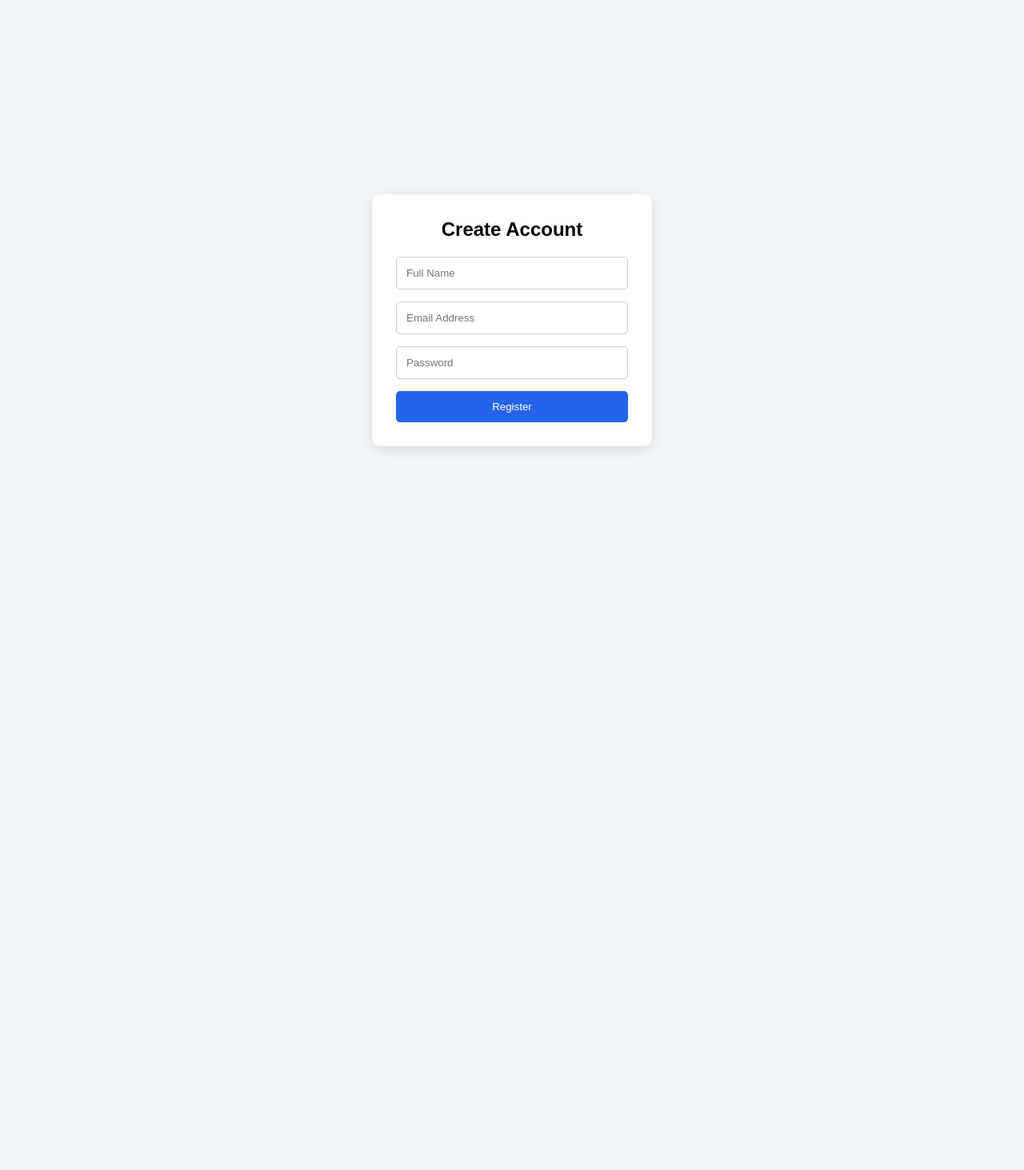
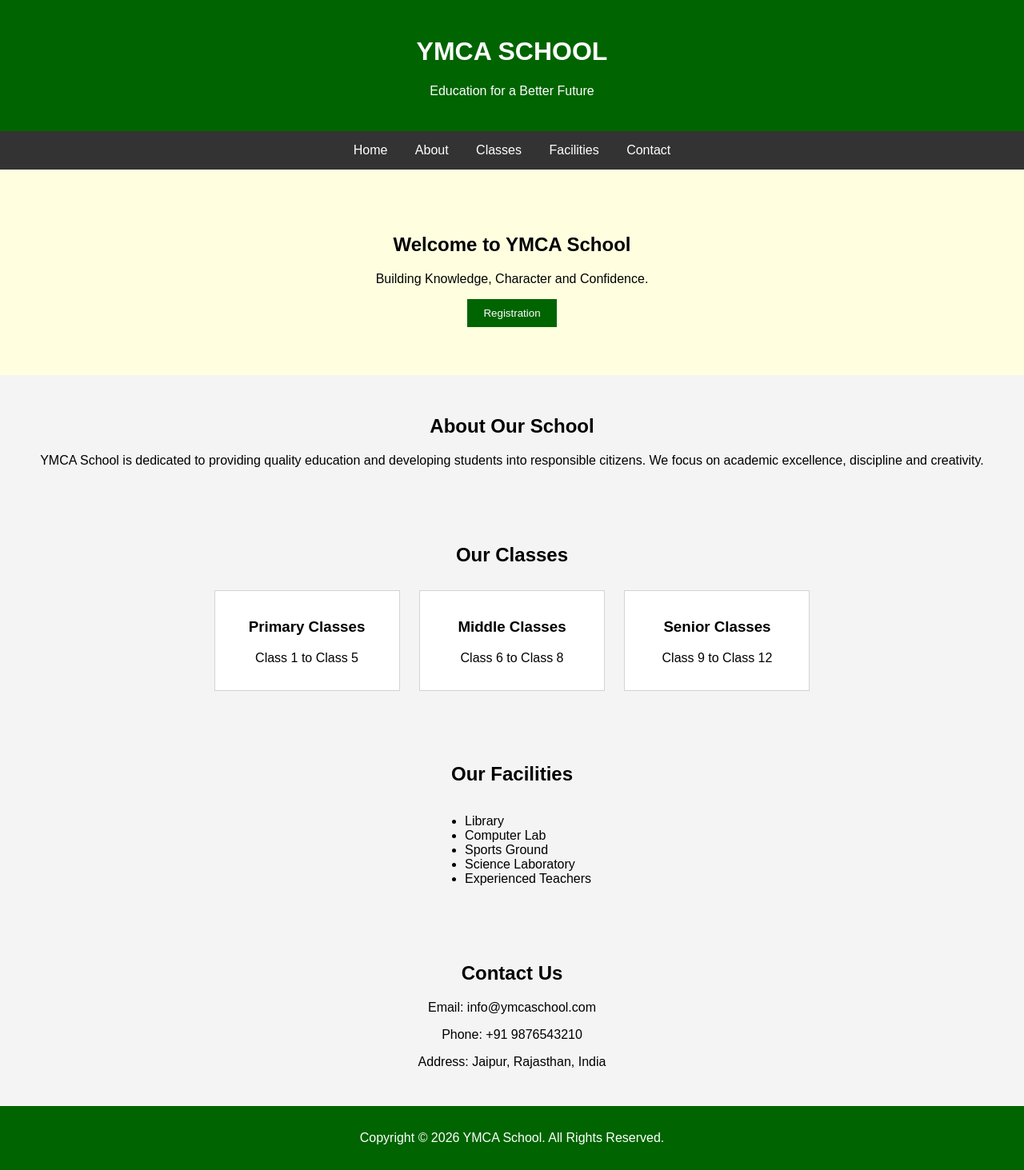
Before and after one commit to ayuzzhh/school, a PHP site: page / in a window 1280 px wide. Shown: the whole page at 80% size. Before the commit the page ends 562 px from the top, so only its background shows below. Run offline with PHP 8.4, Linux system fonts and the light colour scheme.

Commit message:
FINAl CHANGES

```diff
--- /dev/null
+++ b/index.html
@@ -0,0 +1,81 @@
+
+<!DOCTYPE html>
+<html>
+<head>
+    <title>YMCA School</title>
+    <link rel="stylesheet" href="style2.css">
+</head>
+
+<body>
+
+    <header>
+        <h1>YMCA SCHOOL</h1>
+        <p>Education for a Better Future</p>
+    </header>
+
+    <nav>
+        <a href="#home">Home</a>
+        <a href="#about">About</a>
+        <a href="#courses">Classes</a>
+        <a href="#facilities">Facilities</a>
+        <a href="#contact">Contact</a>
+    </nav>
+
+    <section id="home">
+        <h2>Welcome to YMCA School</h2>
+        <p>Building Knowledge, Character and Confidence.</p>
+        <a href="register.php"><button>Registration</button></a>
+    </section>
+
+    <section id="about">
+        <h2>About Our School</h2>
+        <p>
+            YMCA School is dedicated to providing quality education
+            and developing students into responsible citizens.
+            We focus on academic excellence, discipline and creativity.
+        </p>
+    </section>
+
+    <section id="courses">
+        <h2>Our Classes</h2>
+
+        <div class="card">
+            <h3>Primary Classes</h3>
+            <p>Class 1 to Class 5</p>
+        </div>
+
+        <div class="card">
+            <h3>Middle Classes</h3>
+            <p>Class 6 to Class 8</p>
+        </div>
+
+        <div class="card">
+            <h3>Senior Classes</h3>
+            <p>Class 9 to Class 12</p>
+        </div>
+    </section>
+
+    <section id="facilities">
+        <h2>Our Facilities</h2>
+        <ul>
+            <li>Library</li>
+            <li>Computer Lab</li>
+            <li>Sports Ground</li>
+            <li>Science Laboratory</li>
+            <li>Experienced Teachers</li>
+        </ul>
+    </section>
+
+    <section id="contact">
+        <h2>Contact Us</h2>
+        <p>Email: info@ymcaschool.com</p>
+        <p>Phone: +91 9876543210</p>
+        <p>Address: Jaipur, Rajasthan, India</p>
+    </section>
+
+    <footer>
+        <p>Copyright &copy; 2026 YMCA School. All Rights Reserved.</p>
+    </footer>
+
+</body>
+</html>
--- a/index.php
+++ /dev/null
@@ -1,44 +0,0 @@
-<!DOCTYPE html>
-<html lang="en">
-<head>
-    <meta charset="UTF-8">
-    <title>Registration Form</title>
-    <link rel="stylesheet" href="style.css">
-</head>
-<body>
-
-    <div class="container">
-
-        <h2>Create Account</h2>
-
-        <form action="submit.php" method="POST">
-
-            <input
-                type="text"
-                name="name"
-                placeholder="Full Name"
-                required
-            >
-
-            <input
-                type="email"
-                name="email"
-                placeholder="Email Address"
-                required
-            >
-
-            <input
-                type="password"
-                name="password"
-                placeholder="Password"
-                required
-            >
-
-            <button type="submit">Register</button>
-
-        </form>
-
-    </div>
-
-</body>
-</html>
--- a/style.css
+++ b/style.css
@@ -44,3 +44,6 @@ button {
     border-radius: 5px;
     cursor: pointer;
 }
+header{
+    margin-bottom:20px;
+}
--- /dev/null
+++ b/style2.css
@@ -0,0 +1,70 @@
+
+body {
+    margin: 0;
+    font-family: Arial, sans-serif;
+    background-color: #f4f4f4;
+}
+
+/* Header */
+header {
+    background-color: darkgreen;
+    color: white;
+    text-align: center;
+    padding: 25px;
+}
+
+/* Navigation */
+nav {
+    background-color: #333;
+    text-align: center;
+    padding: 15px;
+}
+
+nav a {
+    color: white;
+    text-decoration: none;
+    margin: 15px;
+}
+
+/* Sections */
+section {
+    padding: 30px;
+    text-align: center;
+}
+
+/* Home section */
+#home {
+    background-color: lightyellow;
+    padding: 60px;
+}
+
+button {
+    background-color: darkgreen;
+    color: white;
+    padding: 10px 20px;
+    border: none;
+}
+
+/* Classes */
+.card {
+    background-color: white;
+    display: inline-block;
+    width: 200px;
+    padding: 15px;
+    margin: 10px;
+    border: 1px solid lightgray;
+}
+
+/* Facilities */
+ul {
+    display: inline-block;
+    text-align: left;
+}
+
+/* Footer */
+footer {
+    background-color: darkgreen;
+    color: white;
+    text-align: center;
+    padding: 15px;
+}
```
Also changed, not shown: db.php (+5 -17 lines), register.php (added, +61 -0 lines), submit.php (+32 -38 lines), readme.md (added).
